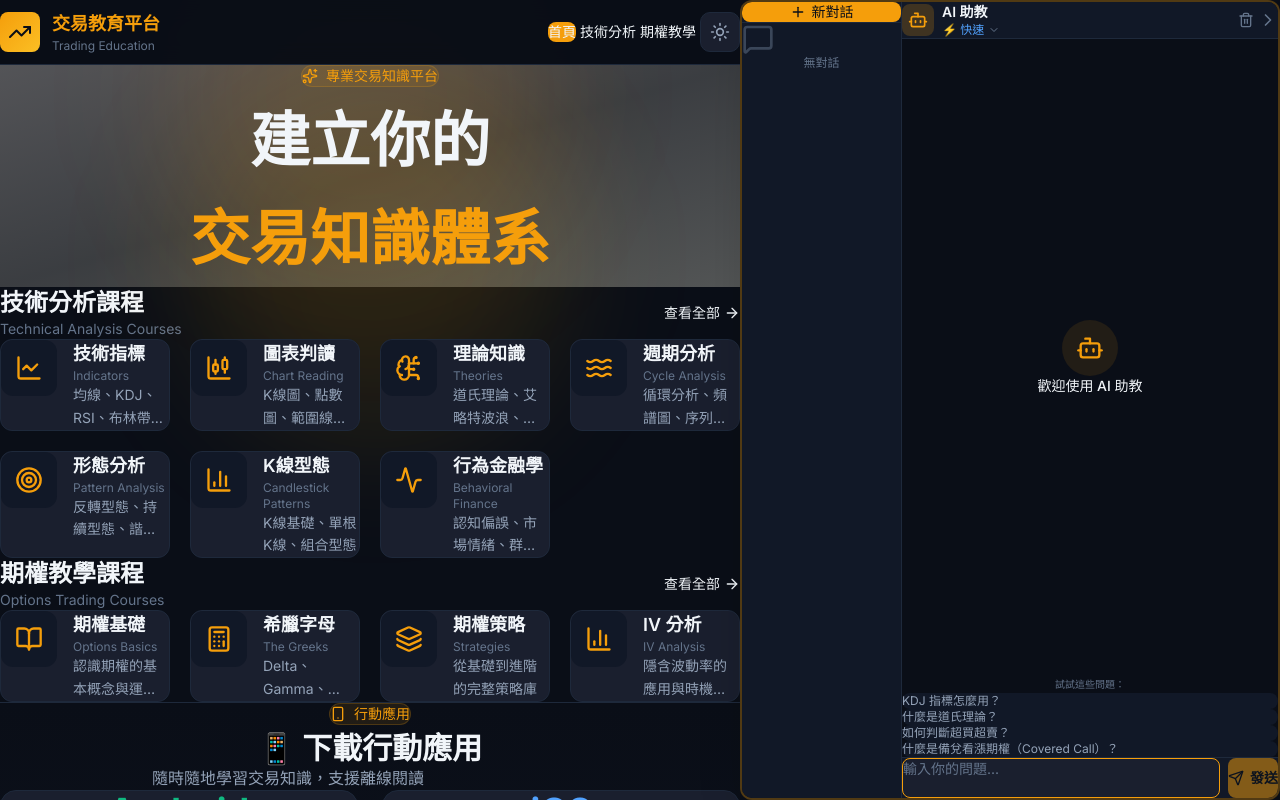
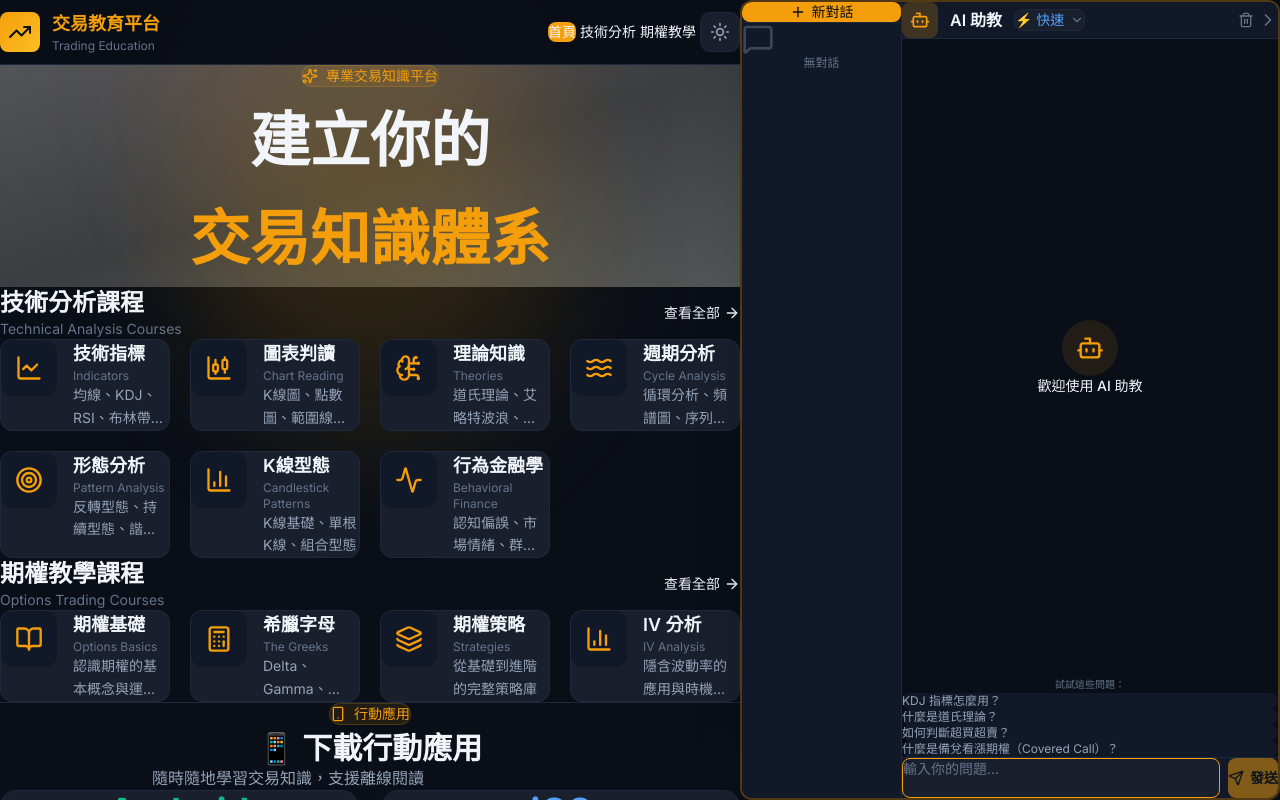
Before and after one commit to sam9407287/trading-education, a Next.js app in the folder apps/web/: page / in a window 1280 px wide. Both pictures are taken after a click on the button 1228 px from the left and 748 px from the top of the page. Shown: the top 800 px of the page. Built offline with nearby package versions, Linux system fonts and the light colour scheme.

Commit message:
style: improve chat header - mode selector next to title with larger fonts

```diff
--- a/apps/web/src/components/chat/ChatSidebar.tsx
+++ b/apps/web/src/components/chat/ChatSidebar.tsx
@@ -309,37 +309,36 @@ export default function ChatSidebar() {
         <div className="flex-1 flex flex-col">
           {/* 標題欄 */}
           <div className="flex items-center justify-between px-3 py-3 border-b border-[var(--border-color)] bg-[var(--bg-secondary)]">
-            <div className="flex items-center gap-2">
-              <div className="w-8 h-8 rounded-lg bg-[var(--accent-gold)]/20 flex items-center justify-center">
+            <div className="flex items-center gap-3">
+              <div className="w-9 h-9 rounded-lg bg-[var(--accent-gold)]/20 flex items-center justify-center">
                 <Bot className="w-5 h-5 text-[var(--accent-gold)]" />
               </div>
-              <div>
-                <h3 className="font-semibold text-[var(--text-primary)] text-sm">AI 助教</h3>
-                {/* 模式選擇器 */}
+              <h3 className="font-semibold text-[var(--text-primary)] text-base">AI 助教</h3>
+              {/* 模式選擇器 - 放在標題旁邊 */}
               <div className="relative" ref={dropdownRef}>
                 <button
                   onClick={() => setShowModeDropdown(!showModeDropdown)}
-                    className="flex items-center gap-1 text-xs text-[var(--text-muted)] hover:text-[var(--text-primary)] transition-colors"
+                  className="flex items-center gap-1.5 px-2.5 py-1 rounded-lg bg-[var(--bg-card)] border border-[var(--border-color)] hover:border-[var(--accent-gold)]/50 transition-colors"
                 >
-                    <span className={AI_MODE_CONFIG[aiMode].color}>
+                  <span className={`text-sm font-medium ${AI_MODE_CONFIG[aiMode].color}`}>
                     {AI_MODE_CONFIG[aiMode].label}
                   </span>
-                    <ChevronDown className={`w-3 h-3 transition-transform ${showModeDropdown ? 'rotate-180' : ''}`} />
+                  <ChevronDown className={`w-3.5 h-3.5 text-[var(--text-muted)] transition-transform ${showModeDropdown ? 'rotate-180' : ''}`} />
                 </button>
 
                 {/* 下拉選單 */}
                 {showModeDropdown && (
-                    <div className="absolute top-full left-0 mt-1 w-40 bg-[var(--bg-card)] border border-[var(--border-color)] rounded-lg shadow-xl z-50 overflow-hidden">
+                  <div className="absolute top-full left-0 mt-1 w-44 bg-[var(--bg-card)] border border-[var(--border-color)] rounded-lg shadow-xl z-50 overflow-hidden">
                     {(Object.keys(AI_MODE_CONFIG) as AIMode[]).map((mode) => (
                       <button
                         key={mode}
                         onClick={() => handleModeChange(mode)}
-                          className={`w-full px-3 py-2.5 text-left text-sm hover:bg-[var(--bg-secondary)] transition-colors flex items-center justify-between ${
+                        className={`w-full px-3 py-2.5 text-left hover:bg-[var(--bg-secondary)] transition-colors flex items-center justify-between ${
                           aiMode === mode ? 'bg-[var(--bg-secondary)]' : ''
                         }`}
                       >
                         <div>
-                            <span className={AI_MODE_CONFIG[mode].color}>
+                          <span className={`text-sm font-medium ${AI_MODE_CONFIG[mode].color}`}>
                             {AI_MODE_CONFIG[mode].label}
                           </span>
                           <p className="text-[10px] text-[var(--text-muted)]">
@@ -353,7 +352,6 @@ export default function ChatSidebar() {
                     ))}
                   </div>
                 )}
-                </div>
               </div>
             </div>
             <div className="flex items-center gap-1">
```
Lines whose indentation alone changed are shown as unchanged.
